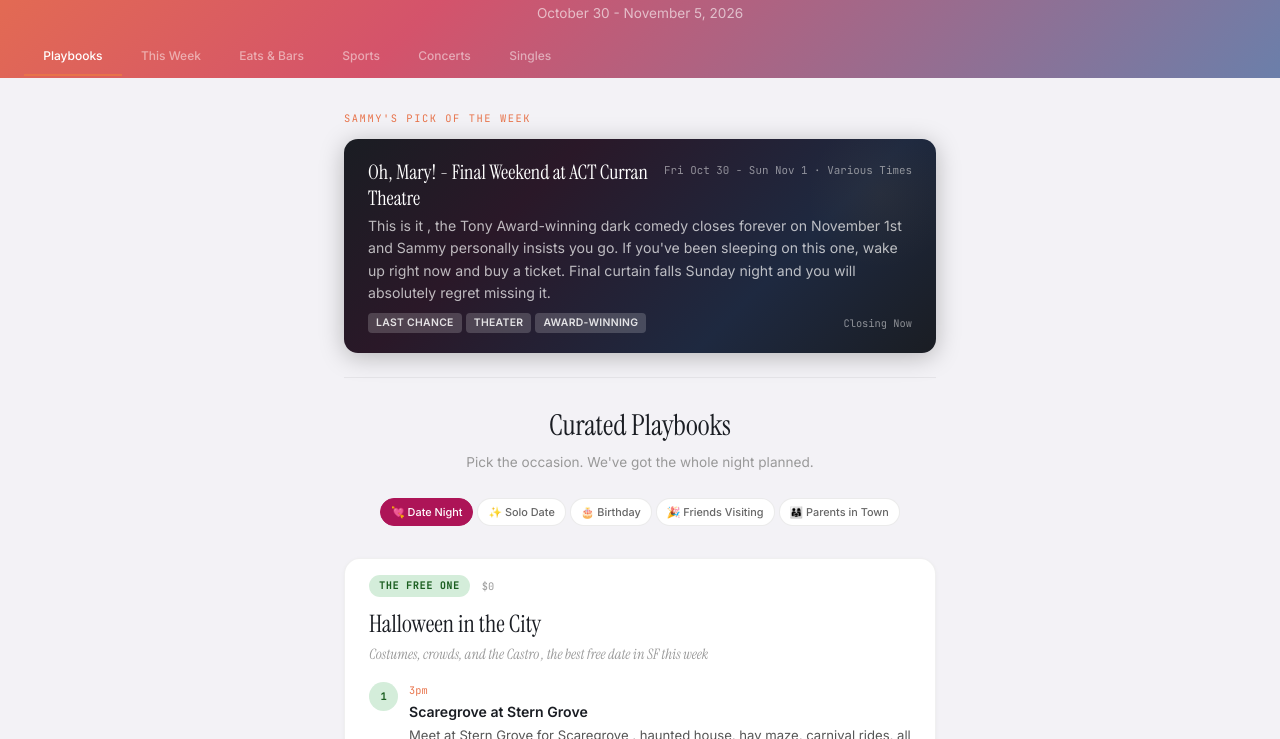
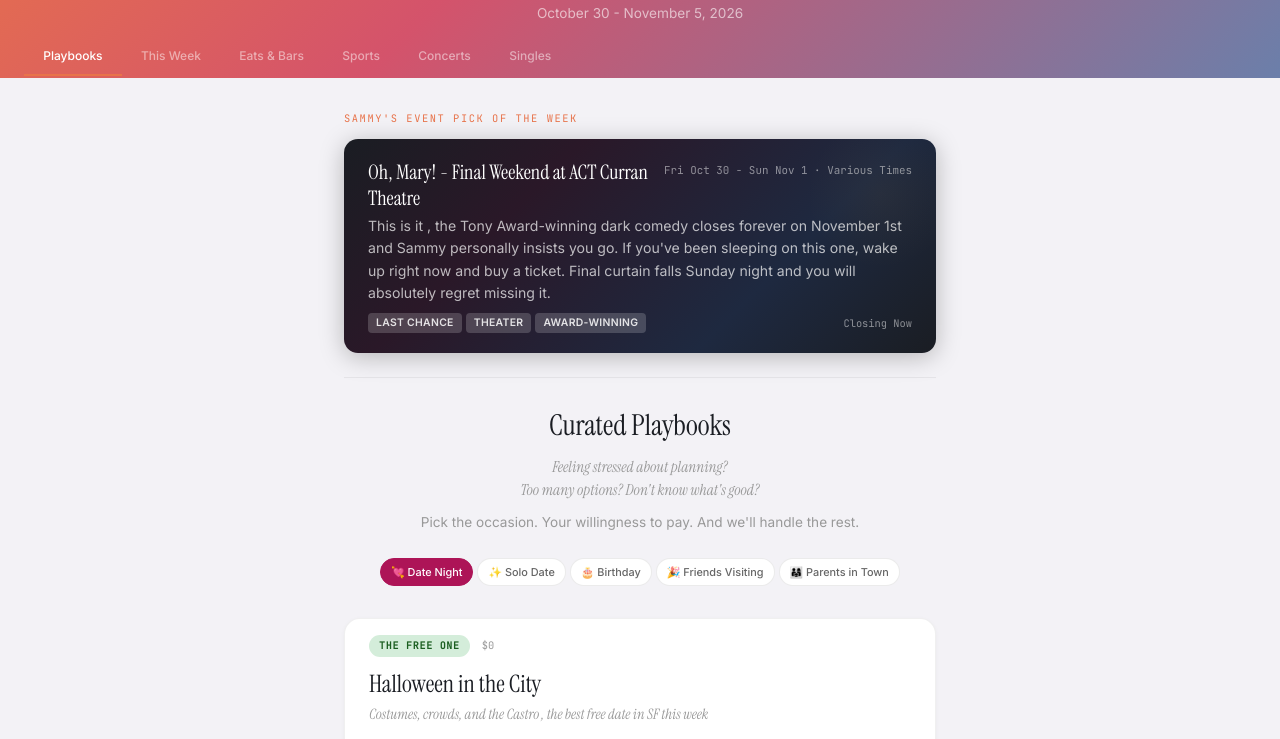
Before and after one commit to wangsamanthay/sammyssf, a website: page index.html in a window 1280 px wide. Shown: the part 171-910 px from the top of the page. Drawn offline with Linux system fonts and the light colour scheme.

Commit message:
Update eyebrow, pick label, and playbooks intro

```diff
--- a/index.html
+++ b/index.html
@@ -4,13 +4,13 @@
 <meta charset="UTF-8">
 <meta name="viewport" content="width=device-width, initial-scale=1.0">
 <meta property="og:title" content="Sammy's SF - the scene this week">
-<meta property="og:description" content="Weekly picks from your bff Sammy. Concerts, bars, eats, date nights, sports, and singles events in San Francisco.">
+<meta property="og:description" content="Weekly curated playbooks and places to go from your bff Sammy. Concerts, bars, eats, date nights, sports, and singles events in San Francisco.">
 <meta property="og:image" content="https://sammyssf-1.vercel.app/og-image.png">
 <meta property="og:url" content="https://sammyssf-1.vercel.app">
 <meta property="og:type" content="website">
 <meta name="twitter:card" content="summary_large_image">
 <meta name="twitter:title" content="Sammy's SF - the scene this week">
-<meta name="twitter:description" content="Weekly picks from your bff Sammy. Concerts, bars, eats, date nights, sports, and singles events in SF.">
+<meta name="twitter:description" content="Weekly curated playbooks and places to go from your bff Sammy. Concerts, bars, eats, date nights, sports, and singles events in SF.">
 <meta name="twitter:image" content="https://sammyssf-1.vercel.app/og-image.png">
 <title>Sammy's SF - October 30 - November 5, 2026</title>
 <link href="https://fonts.googleapis.com/css2?family=Instrument+Serif:ital@0;1&family=Inter:wght@400;500;600&family=JetBrains+Mono:wght@400&display=swap" rel="stylesheet">
@@ -138,8 +138,10 @@
 
   /* PLAYBOOKS */
   .plans-intro { text-align: center; margin-bottom: 1.5rem; }
-  .plans-intro h2 { font-family: 'Instrument Serif', serif; font-size: 1.8rem; font-weight: 400; margin-bottom: 4px; }
+  .plans-intro h2 { font-family: 'Instrument Serif', serif; font-size: 1.8rem; font-weight: 400; margin-bottom: 8px; }
   .plans-intro p { font-size: 0.85rem; color: #999; }
+  .plans-hook { font-family: 'Instrument Serif', serif; font-style: italic; font-size: 0.95rem; color: #999; line-height: 1.5; margin-bottom: 10px; }
+  .plans-cta { font-size: 0.85rem; color: #555; line-height: 1.6; }
   .occasion-picker { display: flex; gap: 4px; justify-content: center; margin-bottom: 2rem; flex-wrap: nowrap; }
   .occasion-btn { font-family: 'Inter', sans-serif; font-size: 0.68rem; font-weight: 500; padding: 6px 10px; border-radius: 100px; border: 0.5px solid rgba(0,0,0,0.08); background: #fff; color: #666; cursor: pointer; transition: all 0.2s; white-space: nowrap; }
   .occasion-btn:hover { border-color: rgba(0,0,0,0.2); color: #555; }
@@ -215,7 +217,7 @@
 <body>
 
 <div class="header">
-  <div class="header-eyebrow">Weekly picks from your bff Sammy</div>
+  <div class="header-eyebrow">Weekly curated playbooks and places to go from your bff Sammy</div>
   <h1>Sammy's <em>SF</em></h1>
   <div class="header-sub">where will you be this week?</div>
   <div class="header-date">October 30 - November 5, 2026</div>
@@ -247,7 +249,7 @@
   <div class="slider-ticks"><span>Free</span><span>$</span><span>$$</span><span>$$$</span></div>
   <div class="filter-status" id="filterStatus"></div>
 
-  <div class="hero-label">Sammy's pick of the week</div>
+  <div class="hero-label">Sammy's Event Pick of the Week</div>
   <div class="highlight-card card" data-cats="shows" data-price="$$">
     <div class="card-top"><h3>Oh, Mary! - Final Weekend at ACT Curran Theatre</h3><div class="card-when">Fri Oct 30 - Sun Nov 1 · Various Times</div></div>
     <p>This is it ,  the Tony Award-winning dark comedy closes forever on November 1st and Sammy personally insists you go. If you've been sleeping on this one, wake up right now and buy a ticket. Final curtain falls Sunday night and you will absolutely regret missing it.</p>
@@ -535,7 +537,7 @@
 <div class="view active" id="view-plans">
 
 
-  <div class="hero-label">Sammy's pick of the week</div>
+  <div class="hero-label">Sammy's Event Pick of the Week</div>
   <div class="highlight-card card">
     <div class="card-top"><h3>Oh, Mary! - Final Weekend at ACT Curran Theatre</h3><div class="card-when">Fri Oct 30 - Sun Nov 1 · Various Times</div></div>
     <p>This is it ,  the Tony Award-winning dark comedy closes forever on November 1st and Sammy personally insists you go. If you've been sleeping on this one, wake up right now and buy a ticket. Final curtain falls Sunday night and you will absolutely regret missing it.</p>
@@ -546,7 +548,8 @@
 
   <div class="plans-intro">
     <h2>Curated Playbooks</h2>
-    <p>Pick the occasion. We've got the whole night planned.</p>
+    <div class="plans-hook">Feeling stressed about planning?<br>Too many options? Don't know what's good?</div>
+    <p class="plans-cta">Pick the occasion. Your willingness to pay. And we'll handle the rest.</p>
   </div>
 
   <div class="occasion-picker">
```
Also changed, not shown: template.html (+6 -6 lines).
